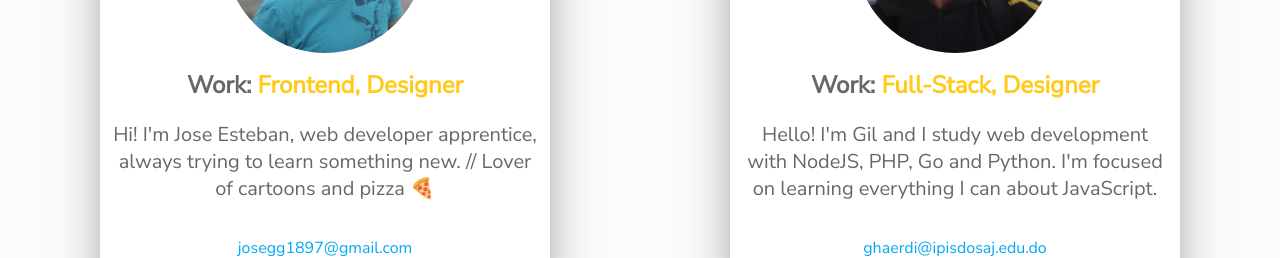
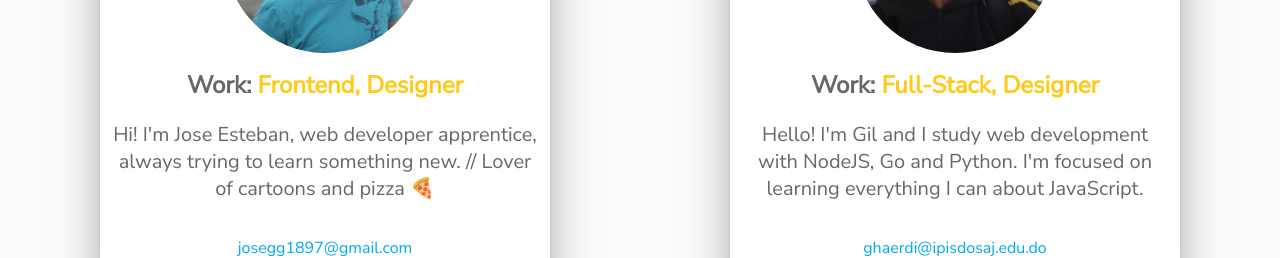
Before and after one commit to buttercubz/crewdevio, a React (Create React App) app: page /team in a window 1280 px wide. Shown: the part 1060-1318 px from the top of the page. Built offline with nearby package versions, Linux system fonts and the light colour scheme.

Commit message:
Update index.js

```diff
--- a/src/static/index.js
+++ b/src/static/index.js
@@ -51,7 +51,7 @@ export const membersList = [
   {
     name: "Gil Rudolf Härdi",
     desc:
-      "Hello! I'm Gil and I study web development with NodeJS, PHP, Go and Python. I'm focused on learning everything I can about JavaScript.",
+      "Hello! I'm Gil and I study web development with NodeJS, Go and Python. I'm focused on learning everything I can about JavaScript.",
     email: "ghaerdi@ipisdosaj.edu.do",
     photo: gil,
     work: "Full-Stack, Designer",
```
